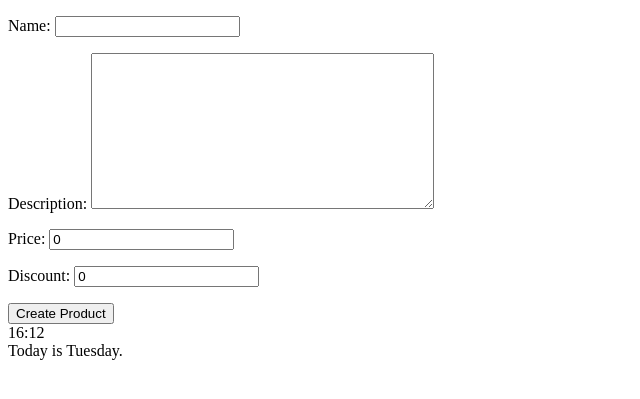
After one commit to Tolikg63/Shopapp, a Django app: page /shop/products/creation/ in a window 1280 px wide. The commit adds this page. Shown: the top 399 px of the page, without its empty margins (0-640 px from the left). Run offline with Django 5.2, Linux system fonts and the light colour scheme.

Commit message:
Added CreateView

```diff
--- /dev/null
+++ b/mysite/shopapp/templates/shopapp/create-product2.html
@@ -0,0 +1,11 @@
+{% extends "./base.html" %}
+{% block title %}Create Product V2{% endblock %}
+{% block content %}
+<div class="form">
+    <form method="post">
+        {% csrf_token %}
+        {{ form.as_p }}
+        <button type="submit">Create Product</button>
+    </form>
+</div>
+{% endblock %}
--- a/mysite/shopapp/templates/shopapp/products-list.html
+++ b/mysite/shopapp/templates/shopapp/products-list.html
@@ -12,7 +12,7 @@
         {% endfor %}
     </ul>
     <div>
-        <p><a href="{% url 'shopapp:create_products' %}">Create Product</a></p>
+        <p><a href="{% url 'shopapp:creation_products' %}">Create Product</a></p>
     </div>
 
 {% endblock content %}
--- a/mysite/shopapp/urls.py
+++ b/mysite/shopapp/urls.py
@@ -7,7 +7,8 @@ urlpatterns = [
     path('', views.ShopIndexView.as_view(), name='index'),
     path('groups/', views.ShopGroupsView.as_view(), name='group'),
     path('products/', views.ProductListView.as_view(), name='products_list'),
+    path('products/create/', views.create_product, name='create_products'),
+    path('products/creation/', views.CreateProductView.as_view(), name='creation_products'),
     path('products/<int:pk>/', views.ProductDetailsView.as_view(), name='products_details'),
-    path('products/create', views.create_product, name='create_products'),
     path('orders/', views.orders_list, name='orders_list'),
 ]
--- a/mysite/shopapp/views.py
+++ b/mysite/shopapp/views.py
@@ -2,11 +2,11 @@ from timeit import default_timer
 from django.contrib.auth.models import Group
 from .models import Product, Order
 from django.shortcuts import render, redirect, get_object_or_404
-from django.urls import reverse
+from django.urls import reverse, reverse_lazy
 from django.http import HttpRequest, HttpResponse
 from .forms import ProductForm, GroupForm
 from django.views import View
-from django.views.generic import TemplateView, ListView, DetailView
+from django.views.generic import TemplateView, ListView, DetailView, CreateView
 
 
 class ShopIndexView(View):
@@ -105,3 +105,10 @@ def create_product(request: HttpRequest) -> HttpResponse:
         form = ProductForm()
     context = {"form": form}
     return render(request, "shopapp/create-product.html", context=context)
+
+
+class CreateProductView(CreateView):
+    template_name = 'shopapp/create-product2.html'
+    model = Product
+    fields = 'name', 'description', 'price', 'discount'
+    success_url = reverse_lazy('shopapp:products_list')
```
Also changed, not shown: mysite/shopapp/templates/shopapp/create-product.html (line endings or trailing spaces).
